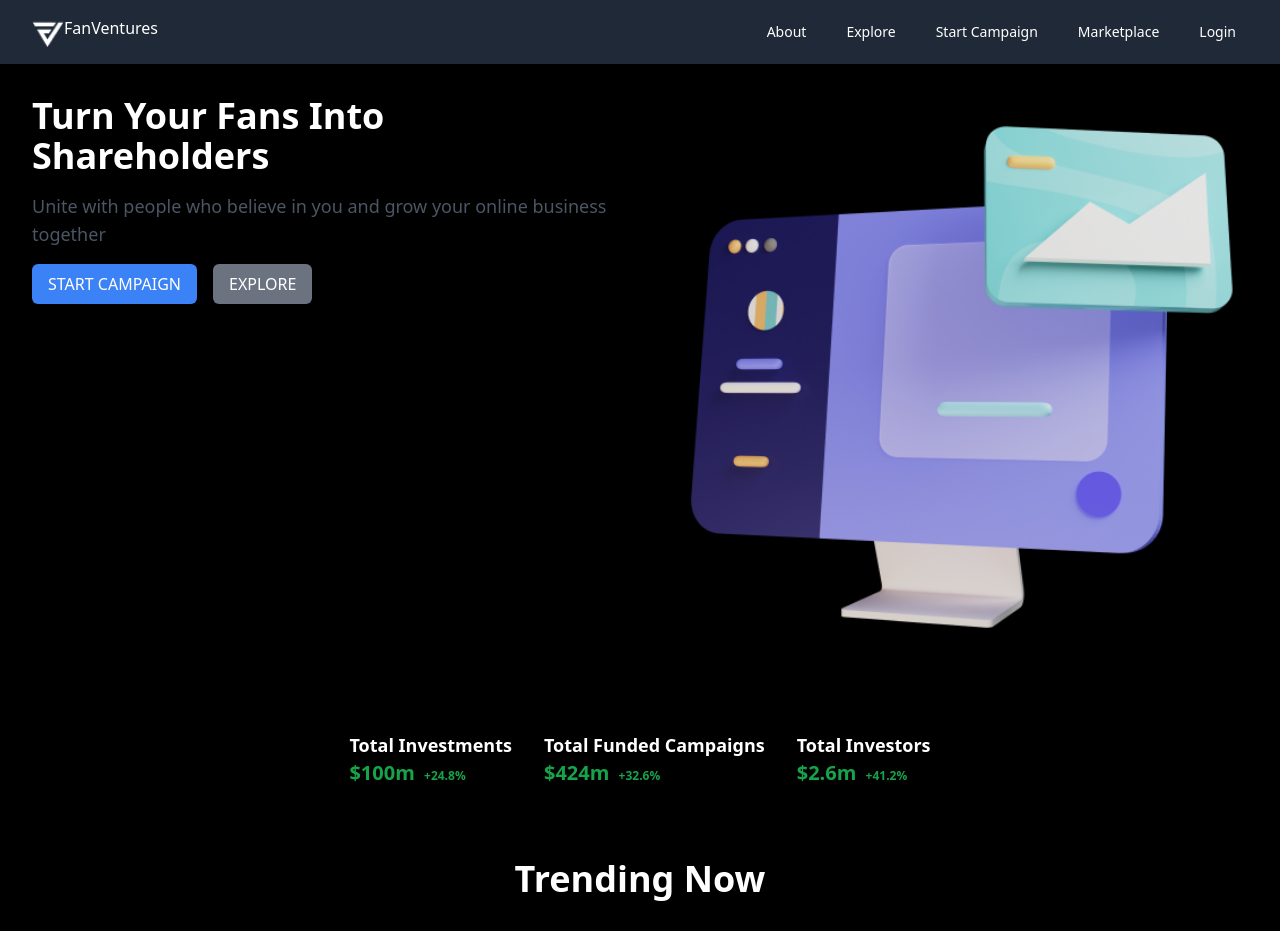
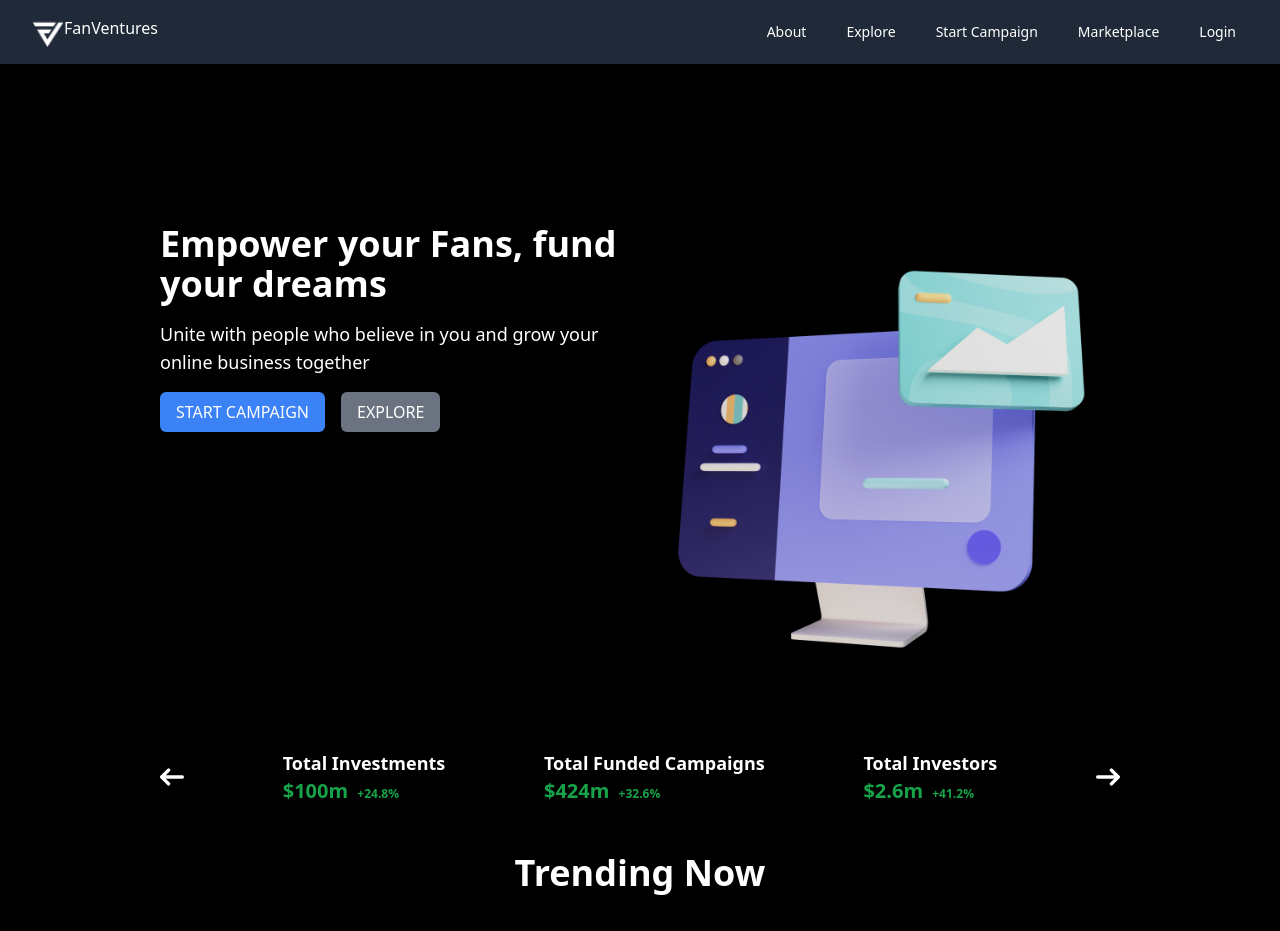
Before and after one commit to nontech/fanventures, a Next.js app: page / in a window 1280 px wide. Shown: the top 931 px of the page. Built offline with nearby package versions, Linux system fonts and the light colour scheme; grey boxes are pictures that could not be loaded.

Commit message:
Final commit before changing the remote to github

```diff
--- a/components/landing_page/sections/Hero.tsx
+++ b/components/landing_page/sections/Hero.tsx
@@ -1,5 +1,5 @@
 const text = {
-  title: "Turn Your Fans Into Shareholders",
+  title: "Empower your Fans, fund your dreams",
   tagline: "Unite with people who believe in you and grow your online business together",
   start_campaign_btn: "START CAMPAIGN",
   explore_btn: "EXPLORE"
@@ -10,12 +10,12 @@ const HeroSection = () => {
     <div className="flex h-30vh">
 
       {/* Left Column */}
-      <div className="w-1/2 h-full p-8">
+      <div className="w-1/2 h-full">
         <section className="flex flex-col h-full justify-center">
           {/* Row 1: Title */}
           <h1 className="text-4xl font-bold mb-4">{text.title}</h1>
           {/* Row 2: Tagline */}
-          <p className="text-lg text-gray-600 mb-4">{text.tagline}</p>
+          <p className="text-lg text-white-400 mb-4">{text.tagline}</p>
           {/* Row 3: Action Buttons */}
           <section className="space-x-4">
             <button className="bg-blue-500 text-white px-4 py-2 rounded-md">{text.start_campaign_btn}</button>
@@ -25,8 +25,8 @@ const HeroSection = () => {
       </div>
 
       {/* Right Column */}
-      <div className="w-1/2 h-full h-30">
-        <img src="./landing_page/sections/hero/hero_image.png" alt="Image" className="w-full h-auto" />
+      <div className="w-1/2">
+        <img src="./landing_page/sections/hero/hero_image.png" alt="Image" />
       </div>
 
     </div>
--- a/components/landing_page/sections/Metrics.tsx
+++ b/components/landing_page/sections/Metrics.tsx
@@ -1,20 +1,29 @@
 export default function Metrics() {
   return (
-      <div className="flex justify-center space-x-8 py-4">
-      <div className="flex-col py-4">
+      <div className="flex justify-between items-center mt-12 mb-12">
+
+      <svg className="w-6 h-6 dark:text-white" aria-hidden="true" xmlns="http://www.w3.org/2000/svg" fill="none" viewBox="0 0 14 10">
+        <path stroke="currentColor" stroke-linecap="round" stroke-linejoin="round" stroke-width="2" d="M13 5H1m0 0 4 4M1 5l4-4"/>
+      </svg>
+
+      <div>
         <div className="font-semibold text-lg">Total Investments</div>
         <div className="text-green-600 font-bold text-xl">$100m <span className="text-xs ml-1">+24.8%</span></div>
       </div>
 
-      <div className="flex-col py-4">
+      <div>
         <div className="font-semibold text-lg">Total Funded Campaigns</div>
         <div className="text-green-600 font-bold text-xl">$424m <span className="text-xs ml-1">+32.6%</span></div>
       </div>
 
-      <div className="flex-col py-4">
+      <div>
         <div className="font-semibold text-lg">Total Investors</div>
         <div className="text-green-600 font-bold text-xl">$2.6m <span className="text-xs ml-1">+41.2%</span></div>
       </div>
+
+      <svg className="w-6 h-6 flex dark:text-white" aria-hidden="true" xmlns="http://www.w3.org/2000/svg" fill="none" viewBox="0 0 14 10">
+        <path stroke="currentColor" stroke-linecap="round" stroke-linejoin="round" stroke-width="2" d="M1 5h12m0 0L9 1m4 4L9 9"/>
+      </svg>
     </div>
   );
 }
--- a/components/landing_page/sections/TrendingNow.tsx
+++ b/components/landing_page/sections/TrendingNow.tsx
@@ -41,8 +41,8 @@ const data = [
 
 export default function TrendingNow() {
   return (
-    <>
-      <h1 className="text-center w-full my-10 text-4xl font-bold">Trending Now</h1>
+    <div>
+      <div className="text-center text-4xl font-bold mb-10">Trending Now</div>
       {data.map(item => (
         <div className="max-w-md mx-auto relative rounded-lg shadow-md overflow-hidden bg-[#484860] text-white">
 
@@ -103,6 +103,6 @@ export default function TrendingNow() {
         </div>
       ))}
       <button className="block mx-auto my-10 bg-blue-500 text-white px-4 py-2 rounded-md">view all campaigns</button>
-    </>
+    </div>
   );
 }
--- a/pages/index.tsx
+++ b/pages/index.tsx
@@ -72,14 +72,14 @@ import Subscribe from '../components/landing_page/sections/Subscribe'
 
 const Page: NextPageWithLayout = () => {
   return (
-    <>
+    <div className="p-40">
       <Hero />
       <Metrics />
       <TrendingNow />
       <HowItWorks />
       <Benefits />
       <Subscribe />
-    </>
+    </div>
   )
 }
 
```
